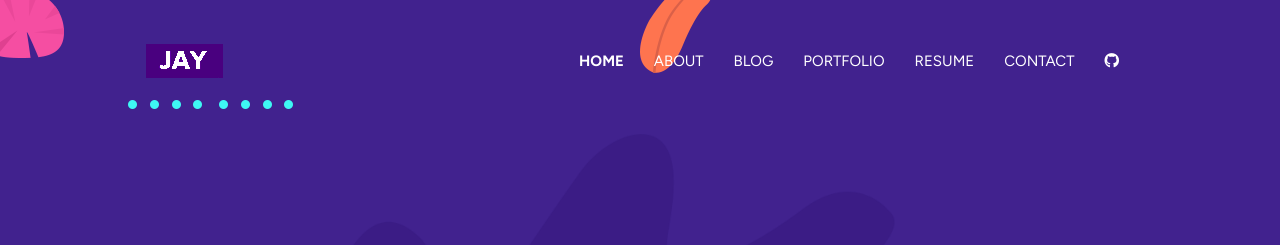
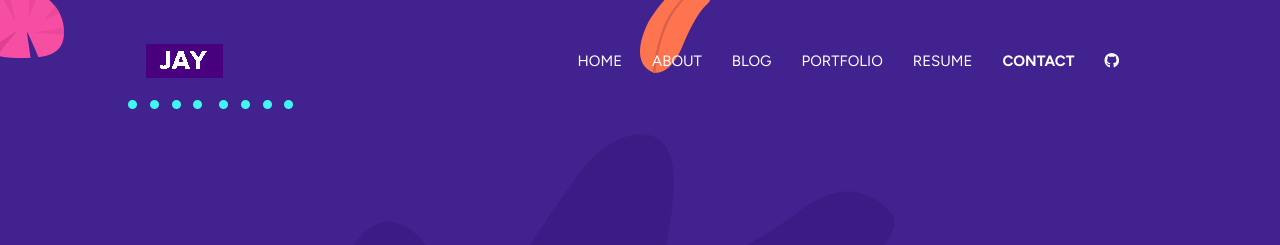
Before and after one commit to lonewanderer27/lonewanderer27.github.io, a Jekyll site: the page built from _pages/contact.html, in a window 1280 px wide. Shown: the top 245 px of the page. Built offline with Jekyll 4.4.1, drawn with Linux system fonts in a browser that asks for light colours; nearby versions of some CDN libraries.

Commit message:
fix: update navigation active state logic in header

```diff
--- a/_includes/header.html
+++ b/_includes/header.html
@@ -14,11 +14,21 @@
 
     <div class="collapse navbar-collapse text-center" id="navigation">
       <ul class="navbar-nav ml-auto">
-        <li class="nav-item active">
+        {% assign page_url = page.url | remove: '.html' | strip %}
+        {% if page_url == '' or page_url == '/' %}
+          <li class="nav-item active">
+        {% else %}
+          <li class="nav-item">
+        {% endif %}
           <a class="nav-link" href="{{ site.baseurl }}/">Home</a>
         </li>
         {% for link in site.data.settings.menu %}
-          <li class="nav-item {{ class }}">
+          {% assign link_url = link.link | strip %}
+          {% if page_url == link_url %}
+            <li class="nav-item active">
+          {% else %}
+            <li class="nav-item">
+          {% endif %}
             <a class="nav-link" href="{{ link.link }}">{{ link.name }}</a>
           </li>
         {% endfor %}
```
